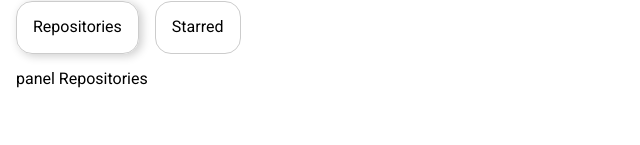
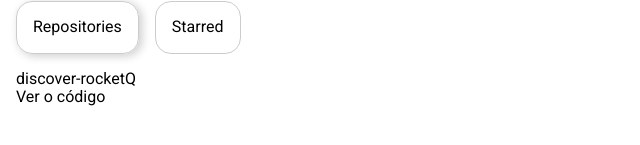
Before and after one commit to SousaExm/github-finder, a React (Create React App) app: page / in a window 1280 px wide. Shown: the part 249-394 px from the top of the page, without its empty margins (0-640 px from the left). Built offline with nearby package versions, Linux system fonts and the light colour scheme.

Commit message:
cricao do RepositoryCard, aula 5

```diff
--- a/src/components/repositories/index.tsx
+++ b/src/components/repositories/index.tsx
@@ -1,3 +1,4 @@
+import RepositoryItem from '../repository-item'
 import * as S from './styled'
 
 export const Repositories = () => {
@@ -10,8 +11,18 @@ export const Repositories = () => {
             <S.WrapperTab>Repositories</S.WrapperTab>
             <S.WrapperTab>Starred</S.WrapperTab>
         </S.WrapperTabList>
-        <S.WrapperTabPanel>panel Repositories</S.WrapperTabPanel>
-        <S.WrapperTabPanel>panel Starred</S.WrapperTabPanel>
+        <S.WrapperTabPanel>
+            <RepositoryItem
+            repositoryName="discover-rocketQ"
+            linkToCode="SousaExm/discover-rocketQ"
+            />
+        </S.WrapperTabPanel>
+        <S.WrapperTabPanel>
+            <RepositoryItem
+            repositoryName="discover-rocketQ"
+            linkToCode="SousaExm/discover-rocketQ"
+            />
+        </S.WrapperTabPanel>
     </S.WrapperTabs>
     )
 }
--- /dev/null
+++ b/src/components/repository-item/index.tsx
@@ -0,0 +1,20 @@
+type RepositoryItemPropsType = {
+    repositoryName: string;
+    linkToCode: string
+}
+
+const RepositoryItem = ({repositoryName, linkToCode}:RepositoryItemPropsType) => {
+    return(
+        <>
+            <h2>{repositoryName}</h2>
+            <a
+            href={"https://github.com/" + linkToCode }
+            target="_blank"
+            rel="noreferrer">
+                Ver o código
+            </a>
+        </>
+    )
+}
+
+export default RepositoryItem
--- /dev/null
+++ b/src/components/repository-item/styled.ts
@@ -0,0 +1 @@
+import styled from 'styled-components'
```
